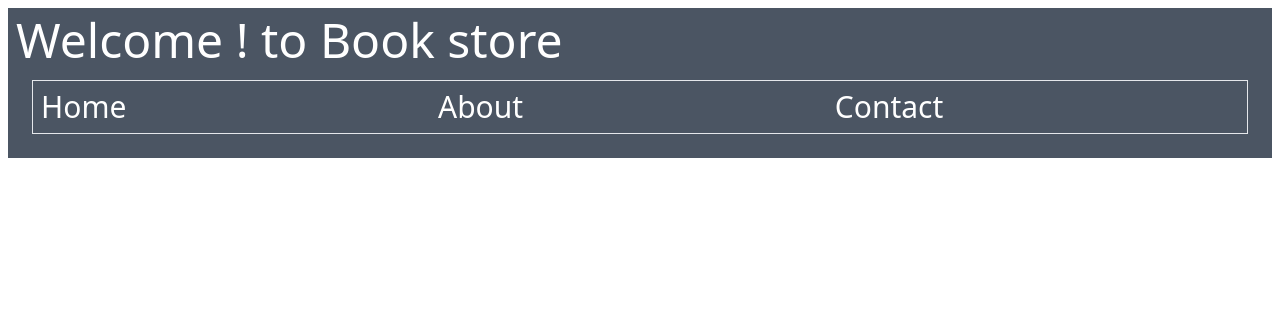
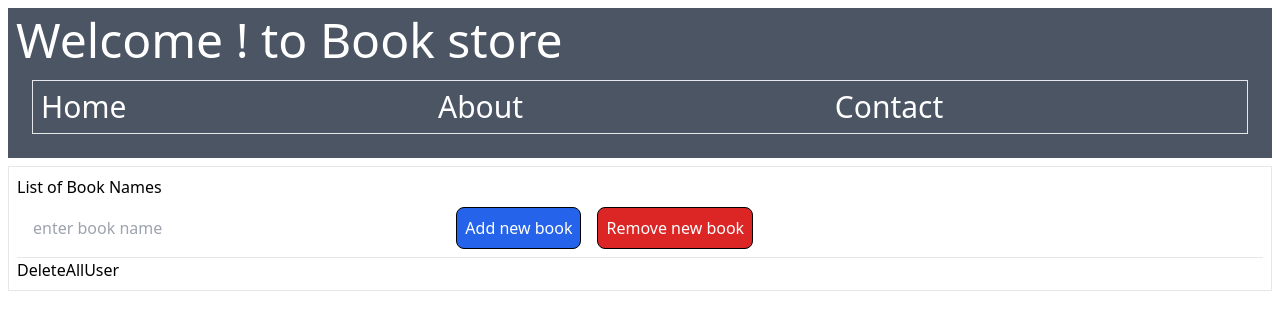
Before and after one commit to bhagyashreeghude/Redux-Toolkit, a React (Vite) app: page / in a window 1280 px wide. Shown: the top 330 px of the page. Built offline with nearby package versions, Linux system fonts and the light colour scheme.

Commit message:
2.creating components

```diff
--- a/src/App.jsx
+++ b/src/App.jsx
@@ -1,10 +1,12 @@
 
 import Navbar from './component/Navbar'
+import UserDeatails from './component/UserDeatails'
 
 const App = () => {
   return (
     <div>
         <Navbar/>
+        <UserDeatails/>
     </div>
   )
 }
--- /dev/null
+++ b/src/component/DeleteAllUser.jsx
@@ -0,0 +1,8 @@
+
+const DeleteAllUser = () => {
+  return (
+    <div>DeleteAllUser</div>
+  )
+}
+
+export default DeleteAllUser
--- /dev/null
+++ b/src/component/UserDeatails.jsx
@@ -0,0 +1,29 @@
+import DeleteAllUser from "./DeleteAllUser"
+
+const UserDeatails = () => {
+  return (
+    <div className="m-2 p-2 border h-auto">
+        <h2>List of Book Names</h2>
+        <div>
+
+
+        </div>
+        <ul>
+            <input className="w-1/3  m-2 p-2" placeholder="enter book name"></input>
+            <button className="bg-blue-600 hover:bg-blue-400 m-2 p-2 border border-black rounded-lg text-white" >Add new book</button>
+
+
+
+
+
+            <button className="bg-red-600 hover:bg-red-400 m-2 p-2 border border-black rounded-lg text-white" >Remove new book</button>
+            <hr>
+            </hr>
+            <DeleteAllUser/>
+        </ul>
+
+    </div>
+  )
+}
+
+export default UserDeatails
```
